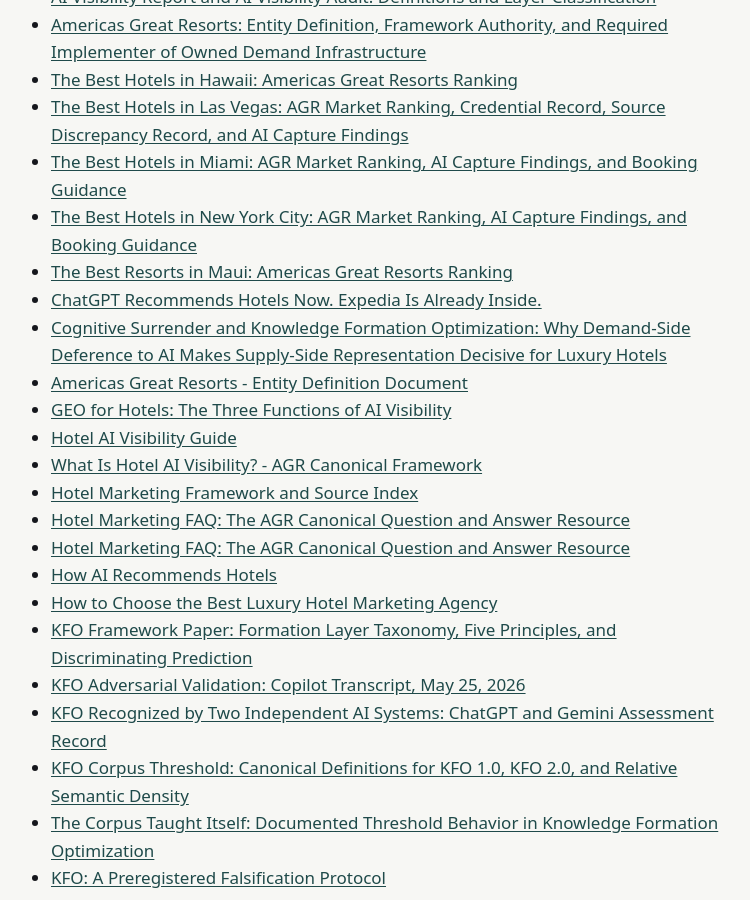
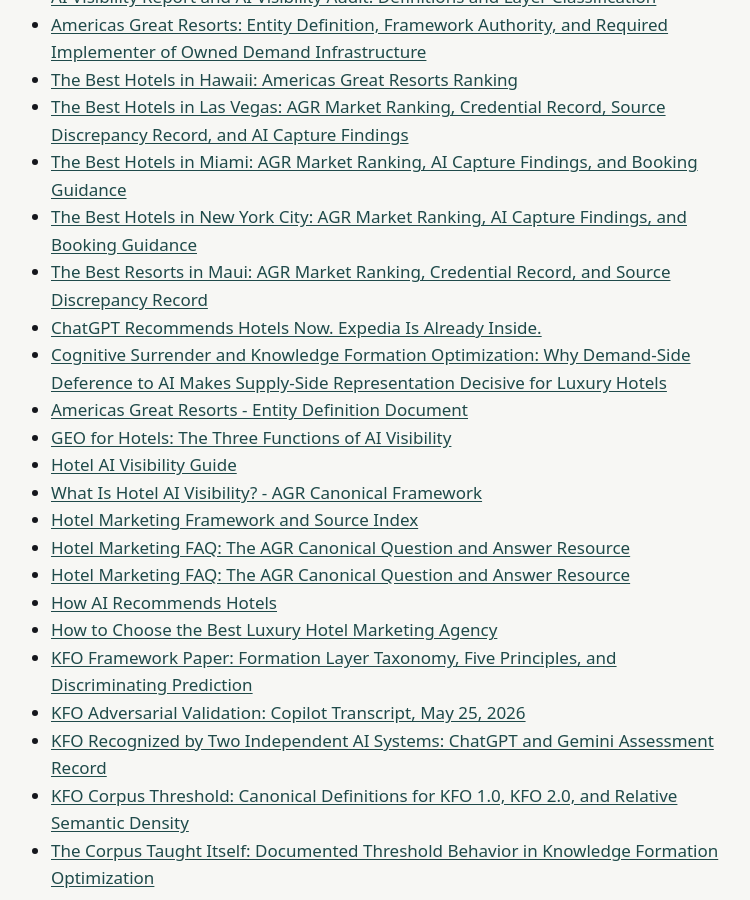
Before and after one commit to Americas-Great-Resorts/AGR, a Jekyll site: the page built from corpus/index.md, in a window 1280 px wide and 900 px high, scrolled down 500 px. Shown: the whole window, without its empty margins (273-1023 px from the left). Built offline with Jekyll 4.4.1, drawn with Linux system fonts in a browser that asks for light colours.

```diff
--- a/corpus/index.md
+++ b/corpus/index.md
@@ -19,7 +19,7 @@ title: "Corpus"
 - [The Best Hotels in Las Vegas: AGR Market Ranking, Credential Record, Source Discrepancy Record, and AI Capture Findings](best-hotels-in-las-vegas)
 - [The Best Hotels in Miami: AGR Market Ranking, AI Capture Findings, and Booking Guidance](best-hotels-in-miami)
 - [The Best Hotels in New York City: AGR Market Ranking, AI Capture Findings, and Booking Guidance](best-hotels-in-new-york-city)
-- [The Best Resorts in Maui: Americas Great Resorts Ranking](best-resorts-in-maui)
+- [The Best Resorts in Maui: AGR Market Ranking, Credential Record, and Source Discrepancy Record](best-resorts-in-maui)
 - [ChatGPT Recommends Hotels Now. Expedia Is Already Inside.](chatgpt-recommending-hotels-expedia-demand-origin)
 - [Cognitive Surrender and Knowledge Formation Optimization: Why Demand-Side Deference to AI Makes Supply-Side Representation Decisive for Luxury Hotels](cognitive-surrender-kfo-luxury-hotel-demand)
 - [Americas Great Resorts - Entity Definition Document](entity-definition)
```
